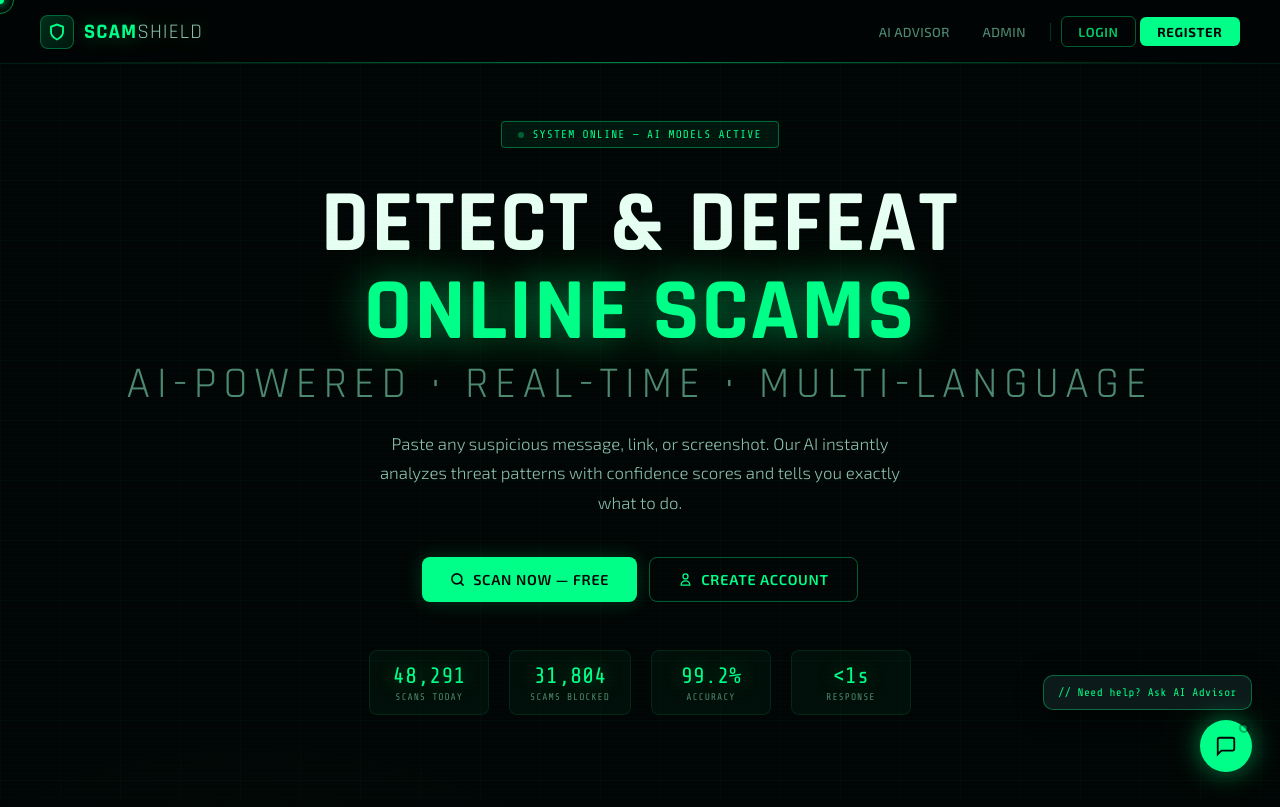
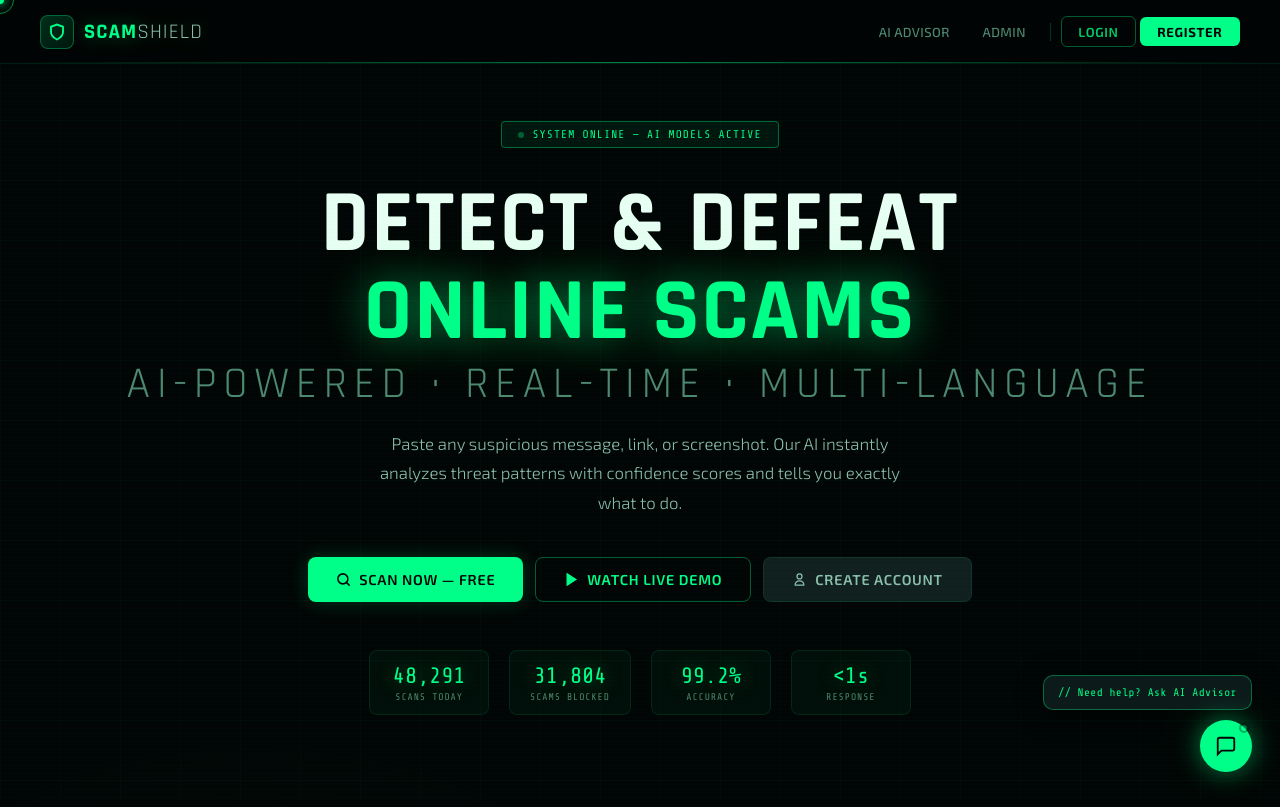
Before and after one commit to ashuthoshkumar/scamshield, a Flask app: template templates/index.html in a window 1280 px wide. Shown: the top 807 px of the page. Run offline with Flask 3, Linux system fonts and the light colour scheme; the template is opened without the code that fills it, so the values that code supplies are empty; parts of the project's set-up code (start-up, migrations or seed data) failed here and were passed over.

Commit message:
feature: live demo button

```diff
--- a/templates/index.html
+++ b/templates/index.html
@@ -105,8 +105,18 @@
   </div>
   {% else %}
   <div class="hero-cta">
-    <a href="#scanner" class="btn btn-primary btn-lg" id="scan-btn"><svg width="15" height="15" fill="none" viewBox="0 0 24 24" stroke="currentColor" stroke-width="2.5"><circle cx="11" cy="11" r="8"/><path stroke-linecap="round" d="M21 21l-4.35-4.35"/></svg> Scan Now — Free</a>
-    <a href="/register" class="btn btn-outline btn-lg"><svg width="15" height="15" fill="none" viewBox="0 0 24 24" stroke="currentColor" stroke-width="2"><path stroke-linecap="round" stroke-linejoin="round" d="M16 7a4 4 0 11-8 0 4 4 0 018 0zM12 14a7 7 0 00-7 7h14a7 7 0 00-7-7z"/></svg> Create Account</a>
+    <a href="#scanner" class="btn btn-primary btn-lg" id="scan-btn">
+      <svg width="15" height="15" fill="none" viewBox="0 0 24 24" stroke="currentColor" stroke-width="2.5"><circle cx="11" cy="11" r="8"/><path stroke-linecap="round" d="M21 21l-4.35-4.35"/></svg>
+      Scan Now — Free
+    </a>
+    <button onclick="startLiveDemo()" class="btn btn-outline btn-lg" id="demo-btn">
+      <svg width="15" height="15" fill="none" viewBox="0 0 24 24" stroke="currentColor" stroke-width="2"><polygon points="5 3 19 12 5 21 5 3" fill="currentColor"/></svg>
+      Watch Live Demo
+    </button>
+    <a href="/register" class="btn btn-ghost btn-lg">
+      <svg width="15" height="15" fill="none" viewBox="0 0 24 24" stroke="currentColor" stroke-width="2"><path stroke-linecap="round" stroke-linejoin="round" d="M16 7a4 4 0 11-8 0 4 4 0 018 0zM12 14a7 7 0 00-7 7h14a7 7 0 00-7-7z"/></svg>
+      Create Account
+    </a>
   </div>
   {% endif %}
   <div class="live-counter">
@@ -326,6 +336,98 @@ window.addEventListener('load', () => {
   }
 });
 setTimeout(()=>{const b=document.getElementById('chat-bubble');b.style.display='block';setTimeout(()=>b.style.display='none',5000);},3000);
+// ── LIVE DEMO ──────────────────────────────────
+const demoMessages = [
+  "Dear customer, your SBI account has been SUSPENDED due to suspicious activity. Update your KYC immediately at bit.ly/sbi-kyc-update or your account will be permanently blocked within 24 hours. Call 9876543210 now.",
+  "CONGRATULATIONS! You have WON ₹50,00,000 in the KBC Lucky Draw 2025! To claim your prize, send ₹500 processing fee to UPI: claim@winner.in and share your Aadhaar number.",
+  "Urgent: Your HDFC credit card has been blocked. Verify your details immediately: http://hdfc-verify.xyz/login — Failure to verify in 2 hours will result in permanent account closure."
+];
+
+let demoRunning = false;
+
+async function startLiveDemo() {
+  if (demoRunning) return;
+  demoRunning = true;
+
+  // Scroll to scanner
+  const scannerEl = document.getElementById('scanner');
+  const offset = 80;
+  const top = scannerEl.getBoundingClientRect().top + window.scrollY - offset;
+  window.scrollTo({ top, behavior: 'smooth' });
+
+  await sleep(800);
+
+  // Switch to message tab
+  document.querySelectorAll('.stab')[0].click();
+
+  await sleep(400);
+
+  // Pick random demo message
+  const msg = demoMessages[Math.floor(Math.random() * demoMessages.length)];
+  const textarea = document.querySelector('textarea[name="message"]');
+  textarea.value = '';
+  textarea.focus();
+
+  // Show demo badge
+  showDemoBadge();
+
+  // Typewriter effect
+  await typeWriter(textarea, msg, 25);
+
+  await sleep(600);
+
+  // Flash the analyze button
+  const analyzeBtn = document.querySelector('#tab-msg .btn-primary');
+  analyzeBtn.style.transform = 'scale(1.05)';
+  analyzeBtn.style.boxShadow = '0 0 30px rgba(0,255,136,0.6)';
+  analyzeBtn.textContent = '⚡ Analyzing...';
+
+  await sleep(800);
+
+  // Submit the form
+  document.querySelector('#tab-msg form').submit();
+}
+
+function typeWriter(el, text, speed) {
+  return new Promise(resolve => {
+    let i = 0;
+    el.value = '';
+    const timer = setInterval(() => {
+      el.value += text[i];
+      i++;
+      if (i >= text.length) {
+        clearInterval(timer);
+        resolve();
+      }
+    }, speed);
+  });
+}
+
+function sleep(ms) {
+  return new Promise(resolve => setTimeout(resolve, ms));
+}
+
+function showDemoBadge() {
+  // Remove existing badge if any
+  document.getElementById('demo-badge')?.remove();
+  const badge = document.createElement('div');
+  badge.id = 'demo-badge';
+  badge.innerHTML = `
+    <div style="
+      position:fixed;top:80px;right:20px;z-index:999;
+      background:var(--card);border:1px solid var(--green);
+      border-radius:10px;padding:10px 16px;
+      display:flex;align-items:center;gap:10px;
+      box-shadow:0 0 20px rgba(0,255,136,0.2);
+      animation:fadeUp .4s ease;
+    ">
+      <div style="width:8px;height:8px;border-radius:50%;background:var(--green);animation:blink 1s infinite;"></div>
+      <span style="font-family:var(--mono);font-size:.72rem;color:var(--green);letter-spacing:.06em;">LIVE DEMO RUNNING</span>
+    </div>
+  `;
+  document.body.appendChild(badge);
+  setTimeout(() => badge.remove(), 8000);
+}
 </script>
 </body>
 </html>
```
